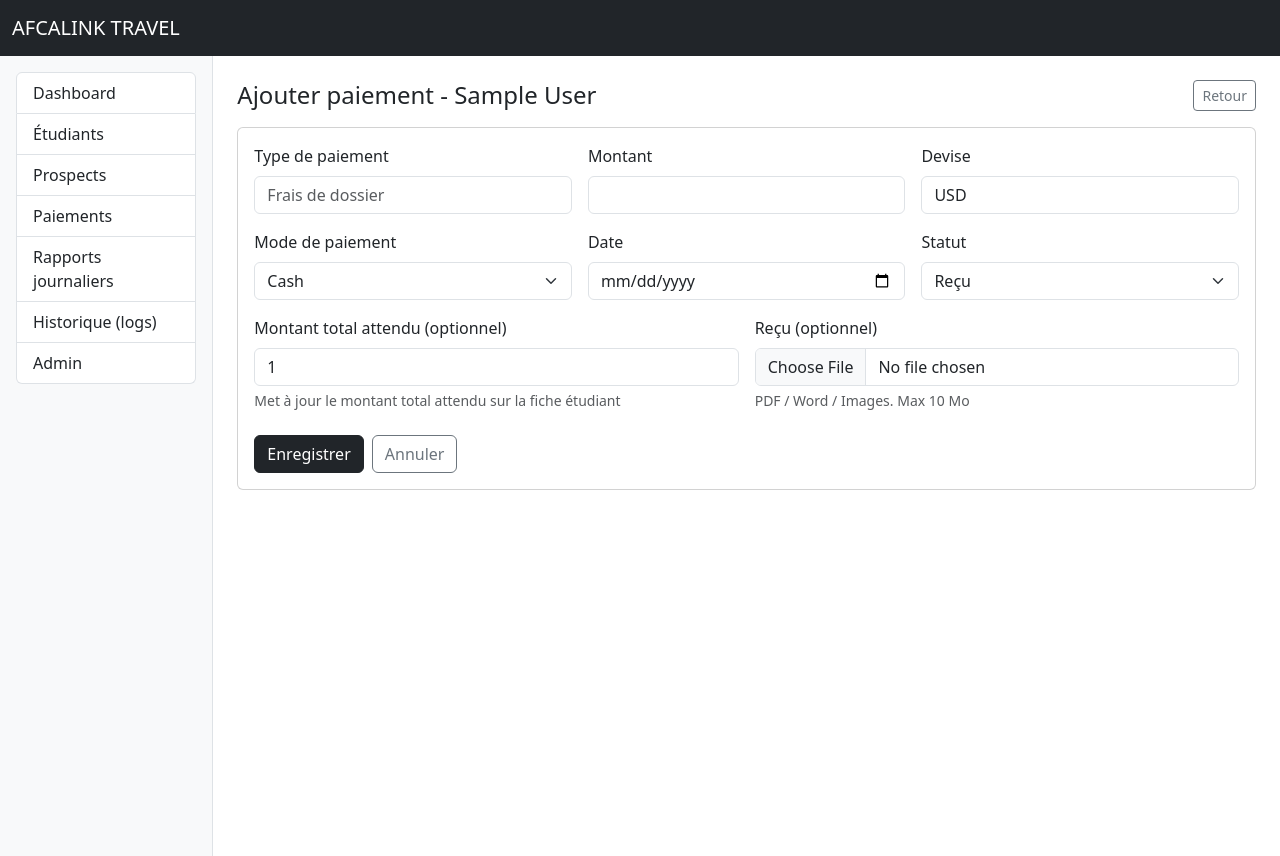
After one commit to drraoulh/afcalink, a Python web app: template templates/payments/form.html in a window 1280 px wide. The commit adds this page. Run offline with Jinja, Linux system fonts and the light colour scheme; the template is opened without the code that fills it: most values are stand-ins (such as "Sample title", 1, 10 or a date in 2020).

Commit message:
Add gitignore and payments pages

```diff
--- /dev/null
+++ b/templates/payments/form.html
@@ -0,0 +1,67 @@
+{% extends "base.html" %}
+
+{% block content %}
+<div class="d-flex justify-content-between align-items-center mb-3">
+  <h1 class="h4 mb-0">Ajouter paiement - {{ student.full_name }}</h1>
+  <a class="btn btn-outline-secondary btn-sm" href="/payments/student/{{ student.id }}">Retour</a>
+</div>
+
+<div class="card">
+  <div class="card-body">
+    <form method="post" action="/payments/student/{{ student.id }}/new" enctype="multipart/form-data">
+      <div class="row g-3">
+        <div class="col-12 col-md-4">
+          <label class="form-label">Type de paiement</label>
+          <input class="form-control" name="payment_type" required placeholder="Frais de dossier" />
+        </div>
+        <div class="col-12 col-md-4">
+          <label class="form-label">Montant</label>
+          <input class="form-control" type="number" name="amount" required min="0" />
+        </div>
+        <div class="col-12 col-md-4">
+          <label class="form-label">Devise</label>
+          <input class="form-control" name="currency" value="{{ student.currency or 'FCFA' }}" required />
+        </div>
+
+        <div class="col-12 col-md-4">
+          <label class="form-label">Mode de paiement</label>
+          <select class="form-select" name="payment_mode" required>
+            <option value="cash">Cash</option>
+            <option value="mobile_money">Mobile Money</option>
+            <option value="bank">Banque</option>
+          </select>
+        </div>
+        <div class="col-12 col-md-4">
+          <label class="form-label">Date</label>
+          <input class="form-control" type="date" name="payment_date" required />
+        </div>
+        <div class="col-12 col-md-4">
+          <label class="form-label">Statut</label>
+          <select class="form-select" name="payment_status" required>
+            <option value="received">Reçu</option>
+            <option value="pending">En attente</option>
+            <option value="cancelled">Annulé</option>
+          </select>
+        </div>
+
+        <div class="col-12 col-md-6">
+          <label class="form-label">Montant total attendu (optionnel)</label>
+          <input class="form-control" type="number" name="total_amount" min="0" value="{{ student.total_amount or 0 }}" />
+          <div class="form-text">Met à jour le montant total attendu sur la fiche étudiant</div>
+        </div>
+
+        <div class="col-12 col-md-6">
+          <label class="form-label">Reçu (optionnel)</label>
+          <input class="form-control" type="file" name="receipt" accept=".pdf,.doc,.docx,.png,.jpg,.jpeg,application/pdf,application/msword,application/vnd.openxmlformats-officedocument.wordprocessingml.document,image/png,image/jpeg" />
+          <div class="form-text">PDF / Word / Images. Max 10 Mo</div>
+        </div>
+      </div>
+
+      <div class="mt-4 d-flex gap-2">
+        <button class="btn btn-dark" type="submit">Enregistrer</button>
+        <a class="btn btn-outline-secondary" href="/payments/student/{{ student.id }}">Annuler</a>
+      </div>
+    </form>
+  </div>
+</div>
+{% endblock %}
```
Also changed, not shown: app/routes/payments.py (+12 -26 lines), templates/payments/list.html (+42 -2 lines).
